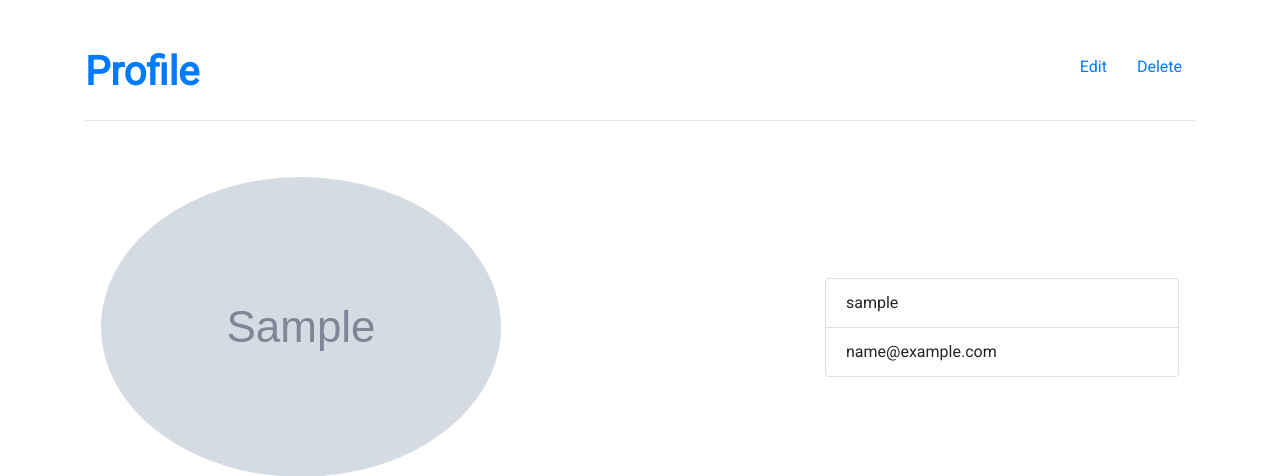
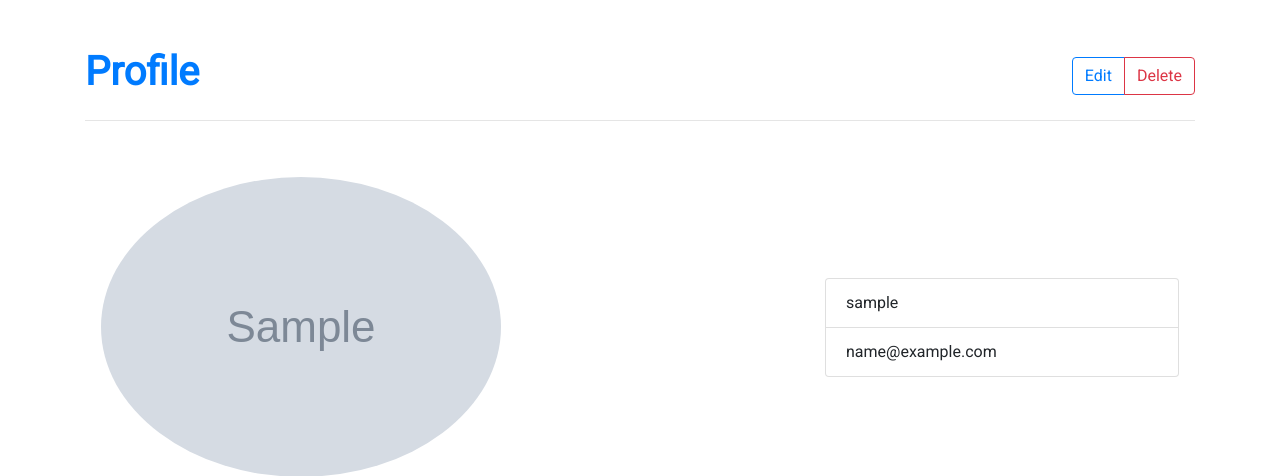
Before and after one commit to rooneyrulz/django_pyshop, a Django app: page /users/profile/ in a window 1280 px wide. Shown: the part 112-588 px from the top of the page. Run offline with Django 3.2, Linux system fonts and the light colour scheme; a user stored in the database is signed in; tables that the repository leaves empty hold one stand-in row (values such as "Sample post"); grey boxes marked "Sample" are stand-in pictures; some libraries are stand-ins or nearby versions.

Commit message:
added some styles

```diff
--- a/src/assets/css/style.css
+++ b/src/assets/css/style.css
@@ -25,7 +25,7 @@ body {
 
 /* Product Details */
 
-.product-details-header {
+.product-details-header, .product-header {
 	display: flex;
 	flex-direction: row;
 	justify-content: space-between;
--- a/src/users/templates/users/profile.html
+++ b/src/users/templates/users/profile.html
@@ -1,12 +1,12 @@
 {% extends 'base.html' %}
 
 {% block content %}
-	<div style="display: flex; flex-direction: row; justify-content: space-between;" class="profile-header">
+	<div style="display: flex; flex-direction: row; justify-content: space-between; align-items: center;" class="profile-header">
 		<h1 style="font-weight: bold;" class="text-primary">Profile</h1>
 		{% if profile %}
-			<div class="button-group">
-				<a class="btn" href="/users/profile/edit">Edit</a>
-				<a class="btn" href="/users/profile/delete">Delete</a>
+			<div class="btn-group">
+				<a class="btn btn-outline-primary" href="/users/profile/edit">Edit</a>
+				<a class="btn btn-outline-danger" href="/users/profile/delete">Delete</a>
 			</div>
 		{% endif %}
 	</div>
```
Also changed, not shown: src/product/templates/product/product_list.html (+11 -1 lines).
